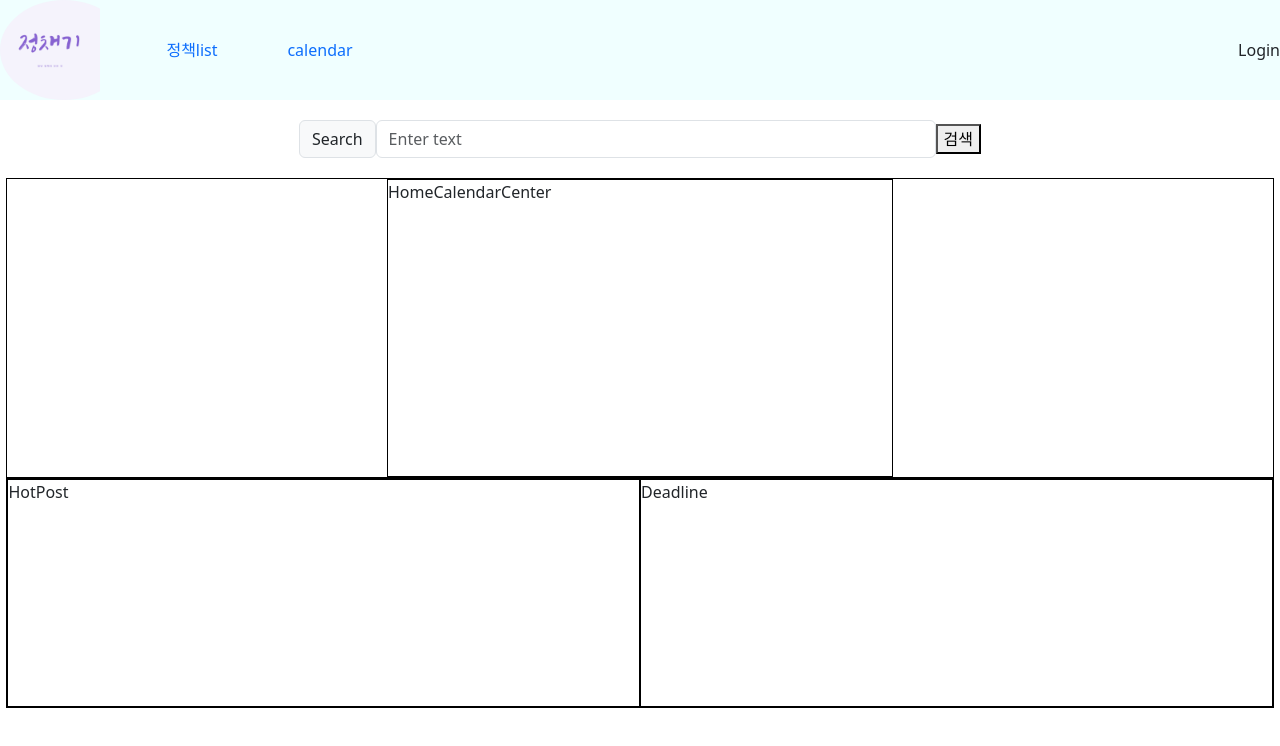
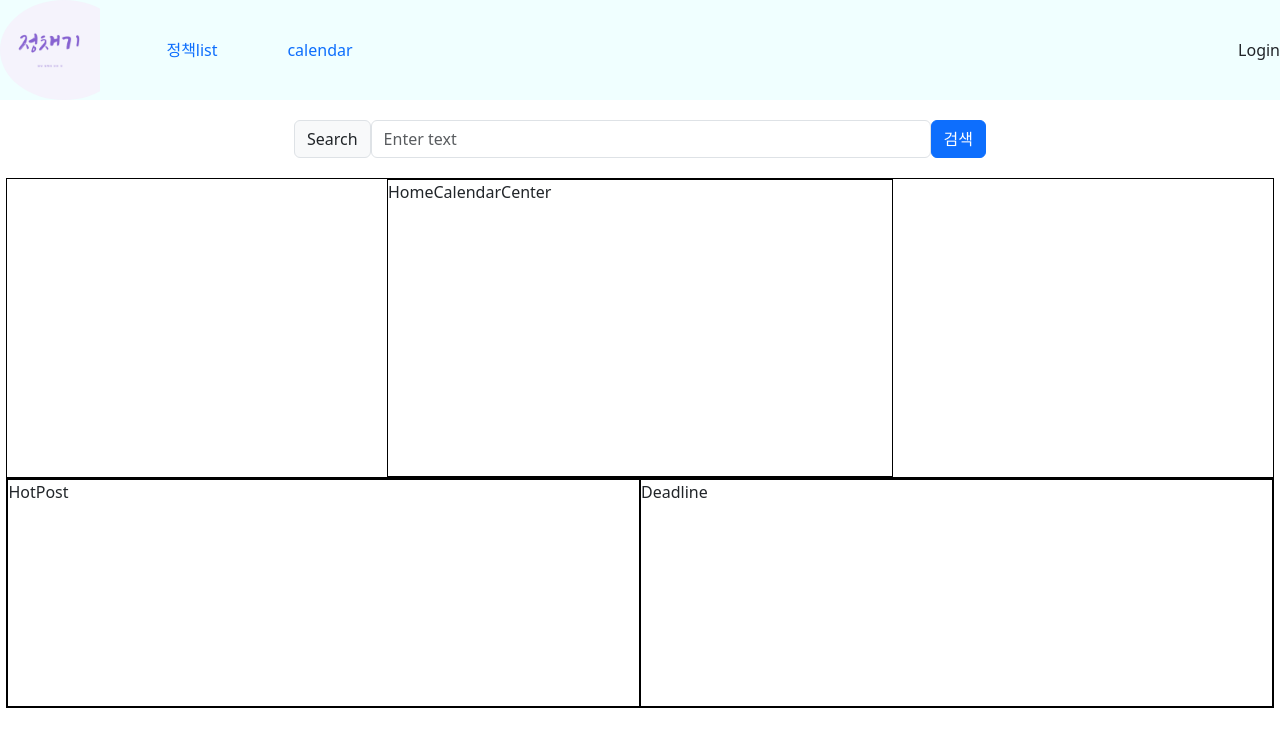
Before and after one commit to jihaneol/Jeongchaegi, a React (Create React App) app in the folder frontend/: page / in a window 1280 px wide. Shown: the top 746 px of the page. Built offline with nearby package versions, Linux system fonts and the light colour scheme.

Commit message:
style: change input tag

```diff
--- a/frontend/src/components/Search.jsx
+++ b/frontend/src/components/Search.jsx
@@ -10,7 +10,9 @@ export default function Search() {
     setInputText(event.target.value);
   }
 
-  const onSubmit = () => {
+  // preventDefault 추가
+  const onSubmit = (e) => {
+    e.preventDefault()
     history.push(`/search/${inputText}`)
   }
 
@@ -26,7 +28,7 @@ export default function Search() {
         className='form-control input-lg'
         onChange={onChange}
       />
-      <button onClick={onSubmit}>검색</button>
+      <button onClick={onSubmit} className='btn btn-primary'>검색</button>
     </form>
   )
 }
--- a/frontend/src/styles/Home.module.css
+++ b/frontend/src/styles/Home.module.css
@@ -7,7 +7,7 @@
 
 .search_bar {
 	margin: 20px auto;
-	width: 70%;
+	width: 80%;
 	display: flex;
 	align-items: center;
 	justify-content: center;
```
